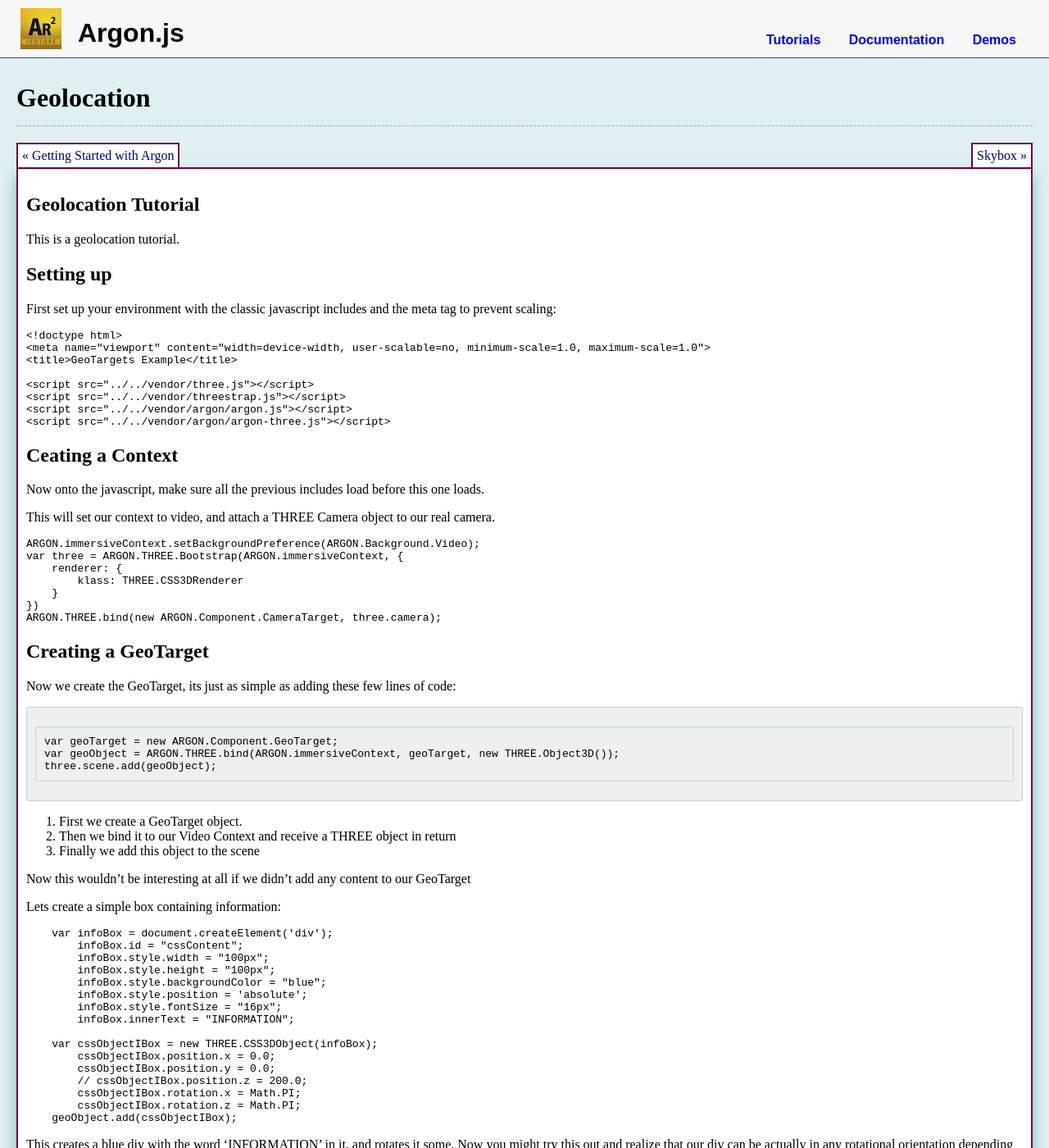
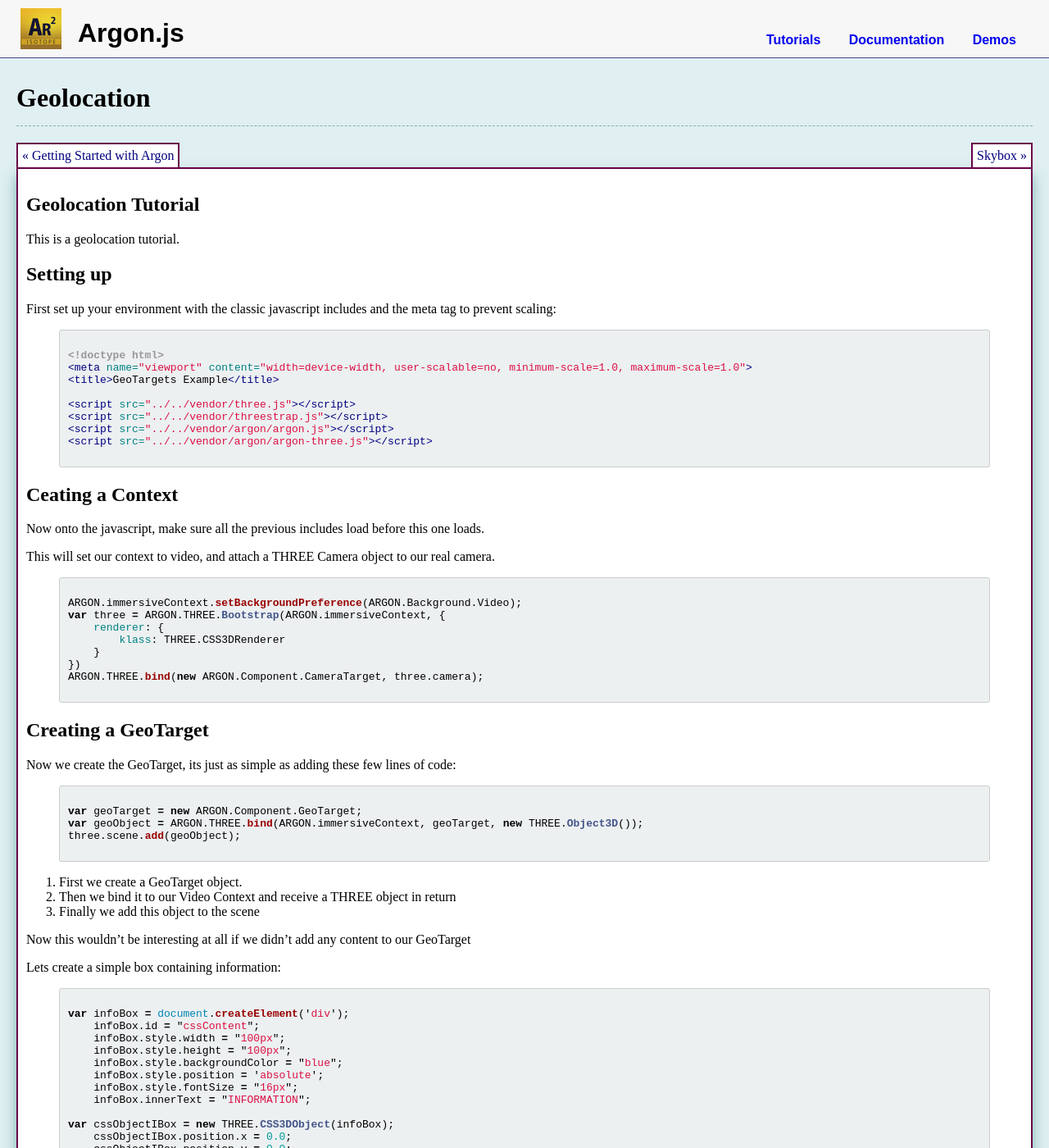
Before and after one commit to argonjs/argon-3-tutorials, a Jekyll site: the page built from _posts/2015-03-24-geolocation.md, in a window 1280 px wide and 1400 px high. Shown: the whole window at 82% size. Built offline with Jekyll 4.4.1, drawn with Linux system fonts in a browser that asks for light colours; Markdown is read by kramdown in place of the engine named in the settings; some of the changed text lies outside the part shown.

Commit message:
Fix geolocation tutorial formatting.

````diff
--- a/_posts/2015-03-24-geolocation.md
+++ b/_posts/2015-03-24-geolocation.md
@@ -13,7 +13,8 @@ This is a geolocation tutorial.
 ## Setting up
 
 First set up your environment with the classic javascript includes and the meta tag to prevent scaling:
-```HTML
+
+{% highlight html %}
 <!doctype html>
 <meta name="viewport" content="width=device-width, user-scalable=no, minimum-scale=1.0, maximum-scale=1.0">
 <title>GeoTargets Example</title>
@@ -22,7 +23,7 @@ First set up your environment with the classic javascript includes and the meta
 <script src="../../vendor/threestrap.js"></script>
 <script src="../../vendor/argon/argon.js"></script>
 <script src="../../vendor/argon/argon-three.js"></script>
-```
+{% endhighlight %}
 
 ## Ceating a Context
 
@@ -30,7 +31,7 @@ Now onto the javascript, make sure all the previous includes load before this on
 
 This will set our context to video, and attach a THREE Camera object to our real camera.
 
-```Javascript
+{% highlight js %}
 ARGON.immersiveContext.setBackgroundPreference(ARGON.Background.Video);
 var three = ARGON.THREE.Bootstrap(ARGON.immersiveContext, {
     renderer: {
@@ -38,16 +39,17 @@ var three = ARGON.THREE.Bootstrap(ARGON.immersiveContext, {
     }
 })
 ARGON.THREE.bind(new ARGON.Component.CameraTarget, three.camera);
-```
+{% endhighlight %}
 
 ## Creating a GeoTarget
 
 Now we create the GeoTarget, its just as simple as adding these few lines of code:
-```
+
+{% highlight js %}
 var geoTarget = new ARGON.Component.GeoTarget;
 var geoObject = ARGON.THREE.bind(ARGON.immersiveContext, geoTarget, new THREE.Object3D());
 three.scene.add(geoObject);
-```
+{% endhighlight %}
 
 1. First we create a GeoTarget object.
 2. Then we bind it to our Video Context and receive a THREE object in return
@@ -56,45 +58,47 @@ three.scene.add(geoObject);
 Now this wouldn't be interesting at all if we didn't add any content to our GeoTarget
 
 Lets create a simple box containing information:
-```Javascript
-    var infoBox = document.createElement('div');
-        infoBox.id = "cssContent";
-        infoBox.style.width = "100px";
-        infoBox.style.height = "100px";
-        infoBox.style.backgroundColor = "blue";
-        infoBox.style.position = 'absolute';
-        infoBox.style.fontSize = "16px";
-        infoBox.innerText = "INFORMATION";
+{% highlight js %}
+var infoBox = document.createElement('div');
+    infoBox.id = "cssContent";
+    infoBox.style.width = "100px";
+    infoBox.style.height = "100px";
+    infoBox.style.backgroundColor = "blue";
+    infoBox.style.position = 'absolute';
+    infoBox.style.fontSize = "16px";
+    infoBox.innerText = "INFORMATION";
 
-    var cssObjectIBox = new THREE.CSS3DObject(infoBox);
-        cssObjectIBox.position.x = 0.0;
-        cssObjectIBox.position.y = 0.0;
-        // cssObjectIBox.position.z = 200.0;
-        cssObjectIBox.rotation.x = Math.PI;
-        cssObjectIBox.rotation.z = Math.PI;
-    geoObject.add(cssObjectIBox);
-```
+var cssObjectIBox = new THREE.CSS3DObject(infoBox);
+    cssObjectIBox.position.x = 0.0;
+    cssObjectIBox.position.y = 0.0;
+    // cssObjectIBox.position.z = 200.0;
+    cssObjectIBox.rotation.x = Math.PI;
+    cssObjectIBox.rotation.z = Math.PI;
+
+geoObject.add(cssObjectIBox);
+{% endhighlight %}
 
 This creates a blue div with the word 'INFORMATION' in it, and rotates it some. Now you might try this out and realize that our div can be actually in any rotational orientation depending on where you stand and where it is located, you might even realize that we haven't specified where it is located yet. Fear not for we will describe the solutions to the above immediatley:
 
 ## Positioning a GeoTarget
 
 You can position your GeoTarget using LLA or UTM (LLA is shown):
-```Javascript
+
+{% highlight js %}
 loc.setLLA({
    latitude:   33.777824,
    longitude: -84.402315,
    altitude:    600
 });
 geoTarget.setLocation(loc);
-```
+{% endhighlight %}
 
 ## Helpful Events
 
 A helpful event to listen to is 'stateUpdate' which will be called when your position or orientation changes. This can be used to highlight your geotarget when it comes into view of the user.
 
-```Javascript
+{% highlight js %}
 ARGON.Device.frame.on('stateUpdate', function() {
   // Listen to changes in position and update your GeoTarget!
 });
-```
+{% endhighlight %}
````
